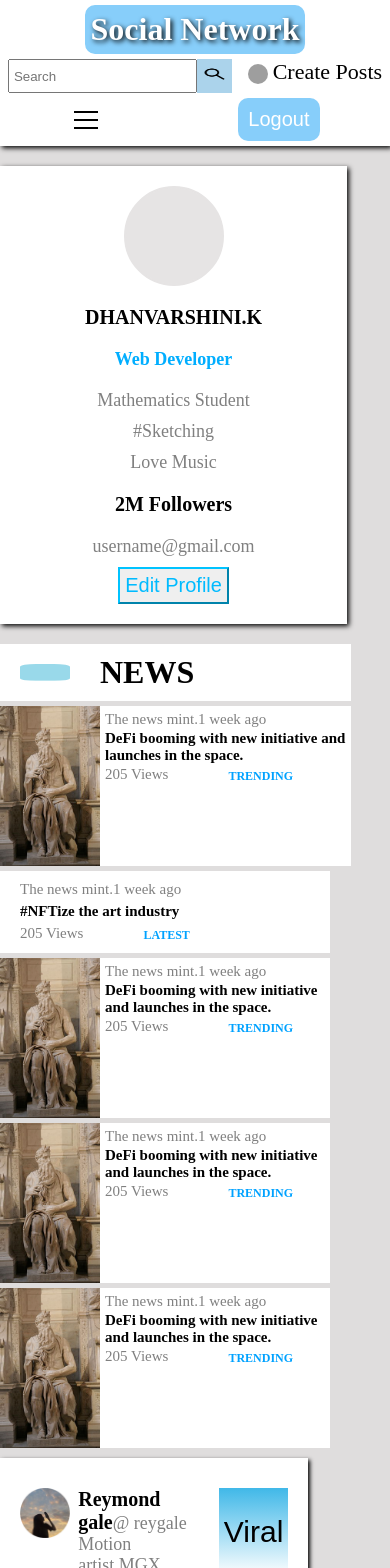
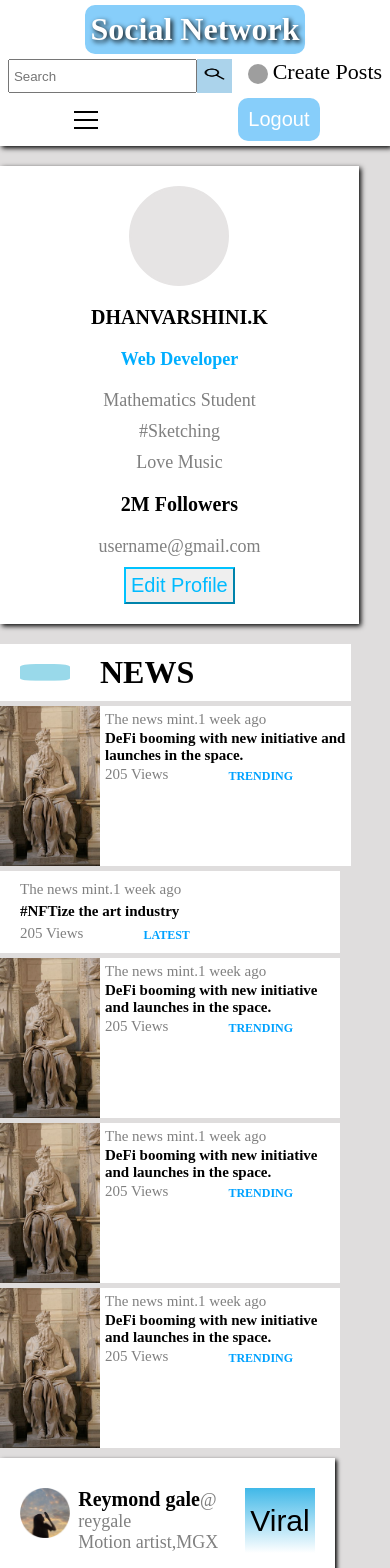
Before and after one commit to Dhanvarshinikarthi/socialnetwork, a React (Vite) app: page / in a window 390 px wide. Shown: the top 1568 px of the page. Built offline with nearby package versions, Linux system fonts and the light colour scheme; grey boxes are pictures that could not be loaded; the HTML template or start-up script is replaced by a standard one.

Commit message:
demo file

```diff
--- a/src/components/newsfeed/newsfeed.css
+++ b/src/components/newsfeed/newsfeed.css
@@ -138,7 +138,7 @@ span {
     gap: 10px;
   }
   .newsfeed_main {
-    width: 70%;
+    width: 76%;
   }
   .reactions {
     gap: 0;
--- a/src/components/newslist/news.css
+++ b/src/components/newslist/news.css
@@ -144,10 +144,10 @@ a:hover {
     width: 90%;
   }
   .newscards {
-    width: 94%;
+    width: 97%;
   }
   .artindustry {
-    width: 94%;
+    width: 97%;
   }
   .news_description {
     width: 90%;
--- a/src/components/userprofile/userprofile.css
+++ b/src/components/userprofile/userprofile.css
@@ -57,6 +57,6 @@
 }
 @media (max-width: 480px) {
   .userprofilepage {
-    width: 89%;
+    width: 92%;
   }
 }
```
